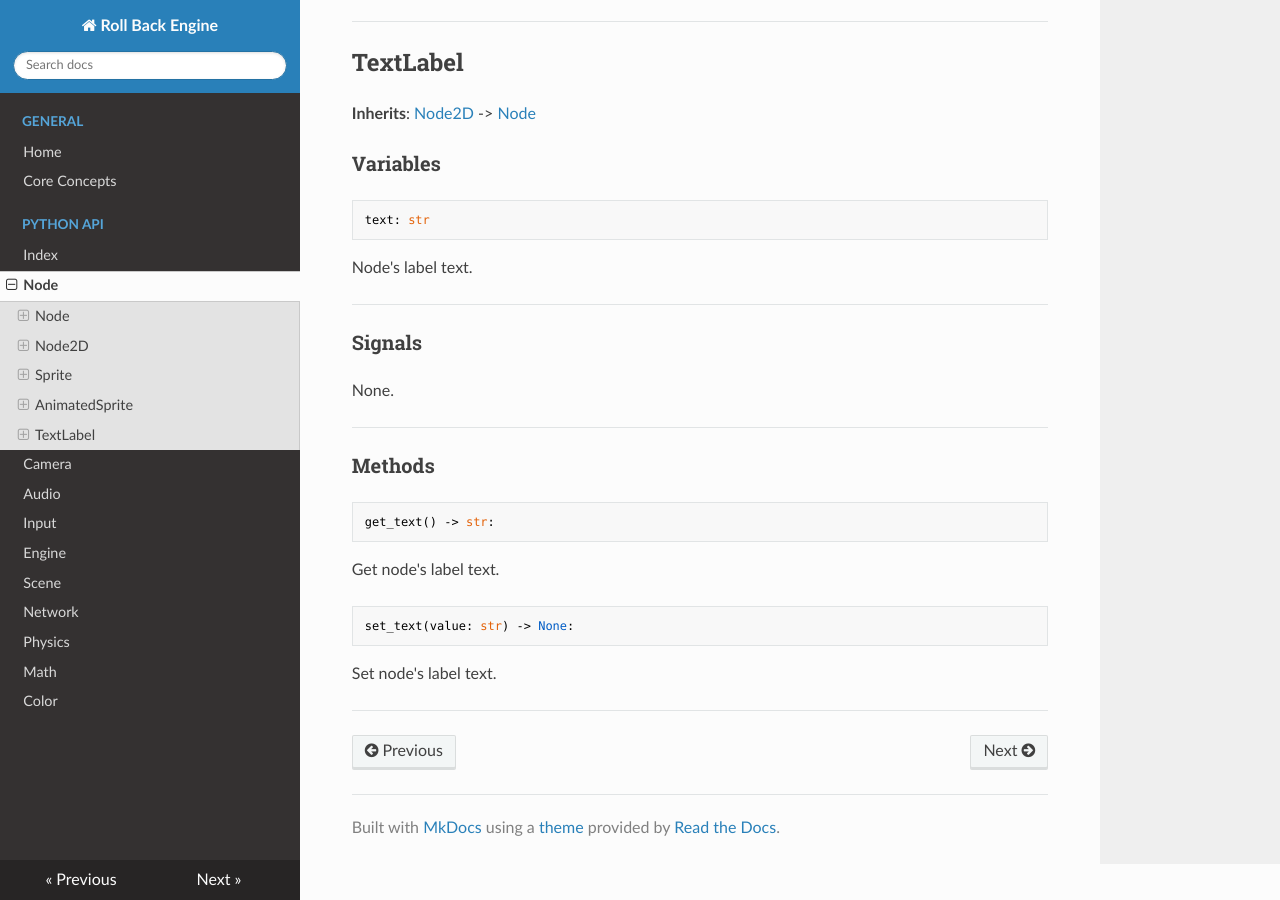
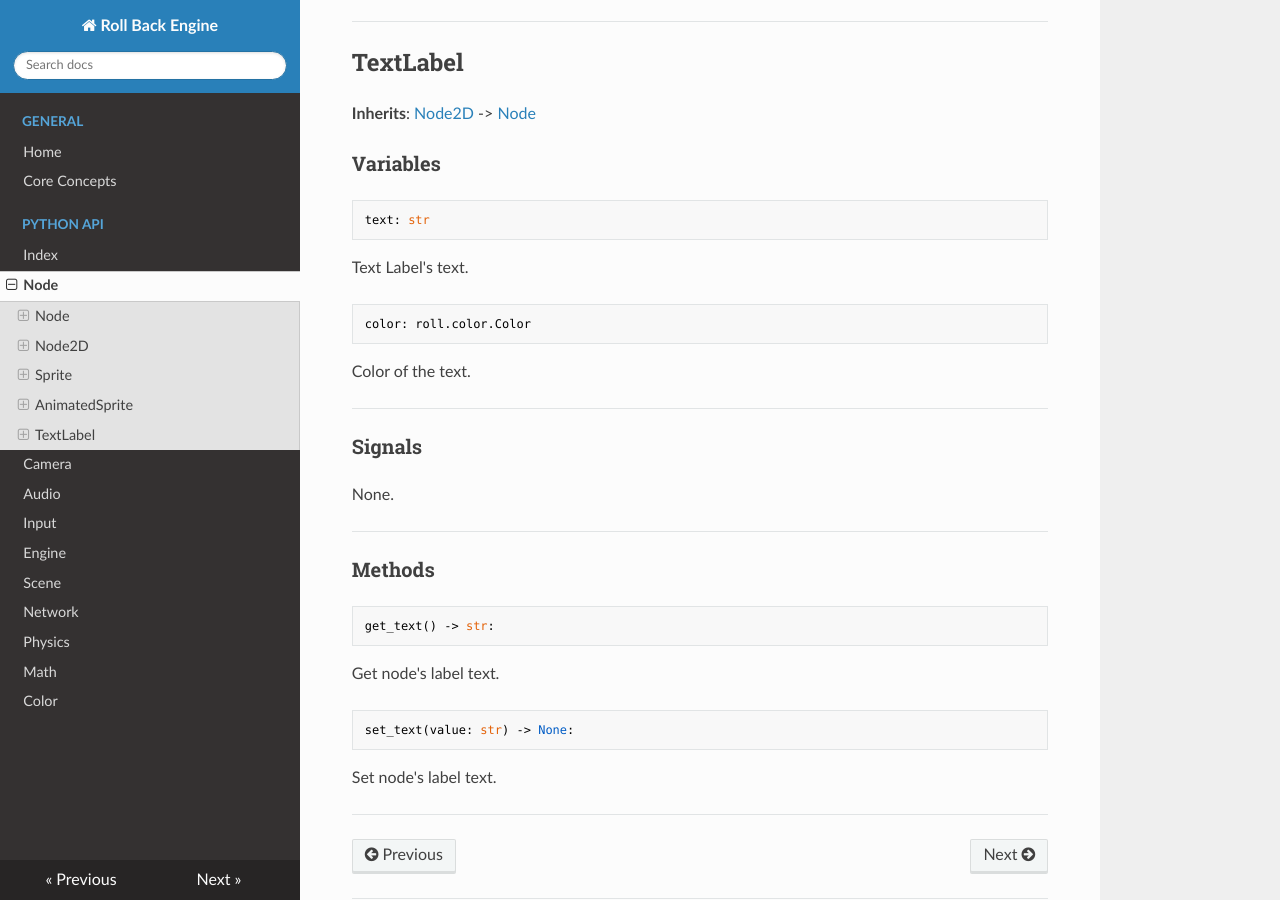
Before and after one commit to Chukobyte/seika-engine, an MkDocs documentation site: the page built from docs/python_api/node.md, in a window 1280 px wide and 900 px high, scrolled down 4268 px. Built offline with MkDocs 1.6.1, drawn with Linux system fonts in a browser that asks for light colours; nearby versions of some CDN libraries.

Commit message:
Clean up.

````diff
--- a/docs/python_api/node.md
+++ b/docs/python_api/node.md
@@ -231,7 +231,13 @@ Stops currently playing animation.
 text: str
 ```
 
-Node's label text.
+Text Label's text.
+
+```python
+color: roll.color.Color
+```
+
+Color of the text.
 
 ---
 
````
Also changed, not shown: 1 other file.
